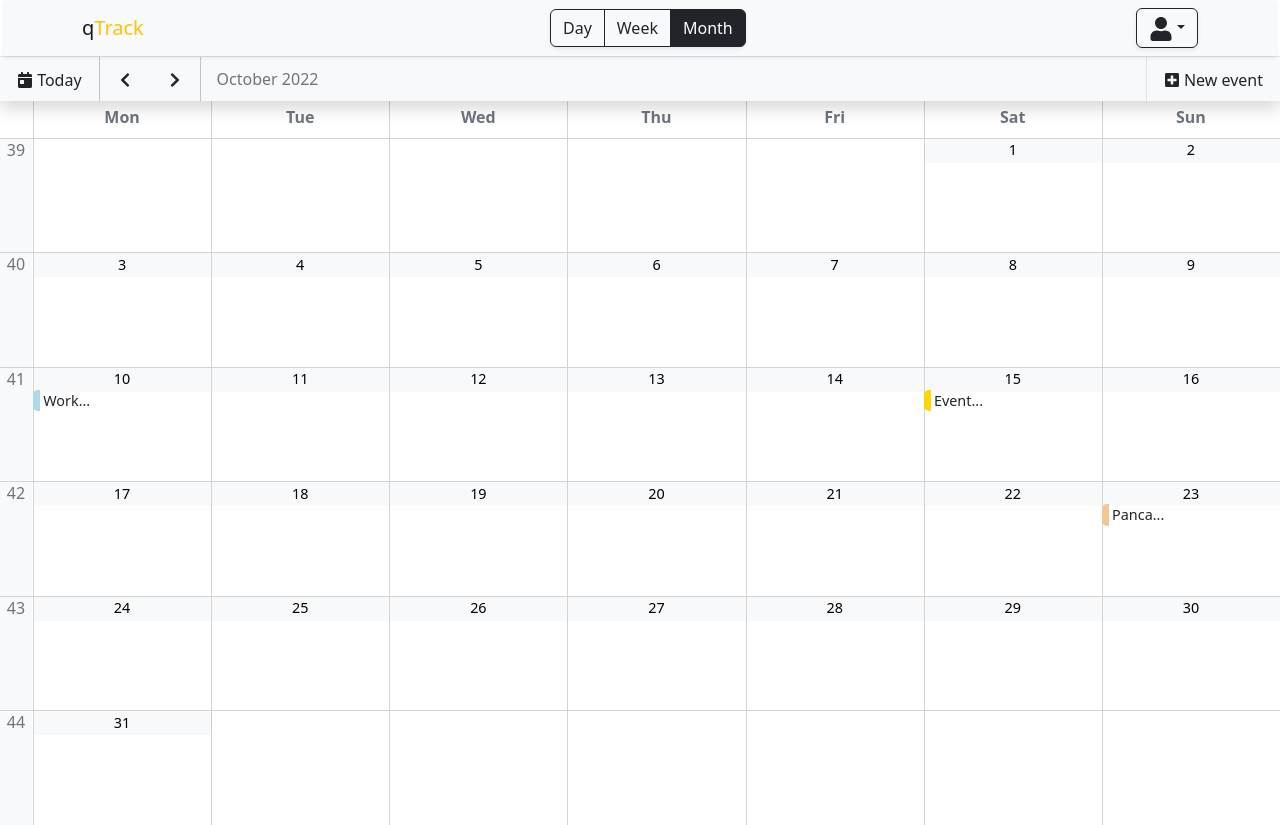
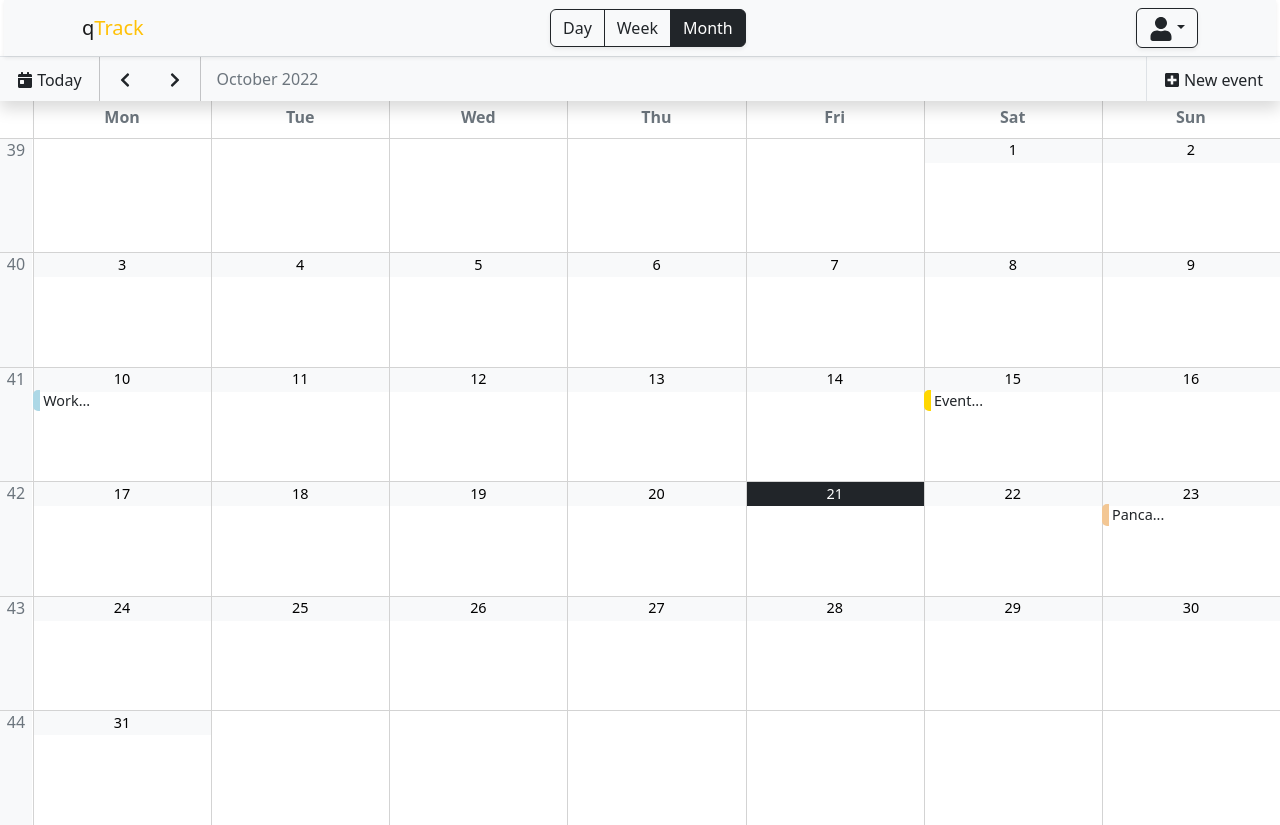
Before and after one commit to markokaar/qTrack, a React (Vite) app in the folder frontend/: page /m in a window 1280 px wide. Built offline with nearby package versions, Linux system fonts and the light colour scheme.

Commit message:
Month, NewEvent - Visual improvements.

```diff
--- a/frontend/src/components/NewEvent.tsx
+++ b/frontend/src/components/NewEvent.tsx
@@ -13,7 +13,6 @@ import {
     FaPlusSquare,
     FaSyncAlt,
 } from "react-icons/fa";
-
 import DatePicker, {registerLocale} from "react-datepicker";
 import "react-datepicker/dist/react-datepicker.css";
 import en from "date-fns/locale/en-GB";
@@ -56,7 +55,16 @@ export const NewEvent = (props: Props) => {
             calendarGroup: calendarGroup,
             description: description
         });
-        setShow(false)
+        setTitle("");
+        setStartDate(new Date(2022, 9, 20, 9, 0, 0));
+        setEndDate(new Date(2022, 9, 20, 10, 0, 0));
+        setNotification(false);
+        setRepeat(0);
+        setCalendarGroup("lightblue");
+        setDescription("");
+
+        setAllDay(false);
+        setShow(false);
     }
 
     return (
@@ -174,6 +182,7 @@ export const NewEvent = (props: Props) => {
                                     type="switch"
                                     id="notificationSwitch"
                                     label="Add notification"
+                                    checked={notification}
                                     onClick={() => setNotification(old => !old)}
                                 />
                             </Col>
@@ -182,6 +191,7 @@ export const NewEvent = (props: Props) => {
                                     type="switch"
                                     id="allDaySwitch"
                                     label="All day"
+                                    checked={allDay}
                                     onClick={() => setAllDay(old => !old)}
                                 />
                             </Col>
@@ -193,6 +203,7 @@ export const NewEvent = (props: Props) => {
                             </InputGroup.Text>
                             <Form.Select
                                 aria-label="Event repeats"
+                                value={repeat}
                                 onChange={e => setRepeat(parseInt(e.target.value, 10))}
                             >
                                 <option value="0">Does not repeat</option>
@@ -210,6 +221,7 @@ export const NewEvent = (props: Props) => {
                             </InputGroup.Text>
                             <Form.Select
                                 aria-label="Calendar type"
+                                value={calendarGroup}
                                 onChange={e => setCalendarGroup(e.target.value)}
                             >
                                 <option value="1">Default calendar</option>
@@ -223,8 +235,8 @@ export const NewEvent = (props: Props) => {
                             <Form.Control
                                 as="textarea"
                                 rows={3}
+                                value={description}
                                 onChange={e => setDescription(e.target.value)}
-                                value={description}
                             />
                         </Form.Group>
                     </Form>
--- a/frontend/src/pages/Month.tsx
+++ b/frontend/src/pages/Month.tsx
@@ -56,10 +56,14 @@ export const Month = (props: Props) => {
                     {dates.map((d) => {
                             const weekDay = getWeekDay(d - 1);
                             const row = Math.floor((d + (getWeekDay(dates[0]) - 2)) / 7);
+                            const todayBox: string =
+                                props.selectedDate.month() === moment().month() &&
+                                props.selectedDate.year() === moment().year() &&
+                                d === moment().date() ? "text-bg-dark" : "text-bg-light"
 
                             return (
                                 <div key={d}
-                                     className="eventBox monthDayNumber text-bg-light rounded-0"
+                                     className={`eventBox monthDayNumber ${todayBox} rounded-0`}
                                      style={{
                                          zIndex: 0,
                                          gridRow: (row * 5) + 1,
```
